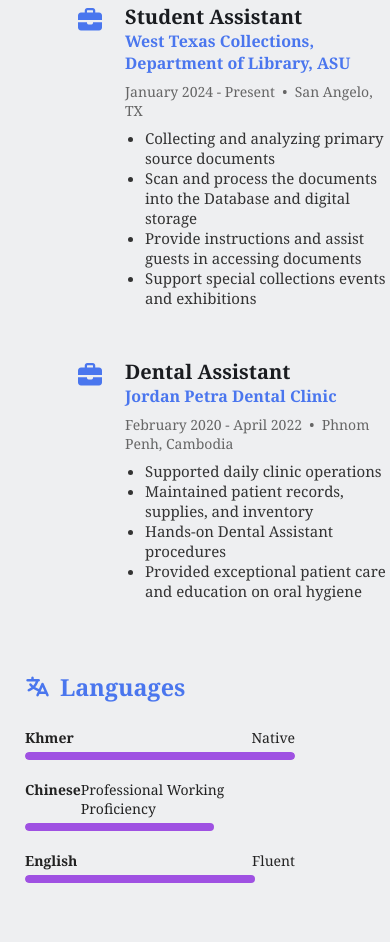
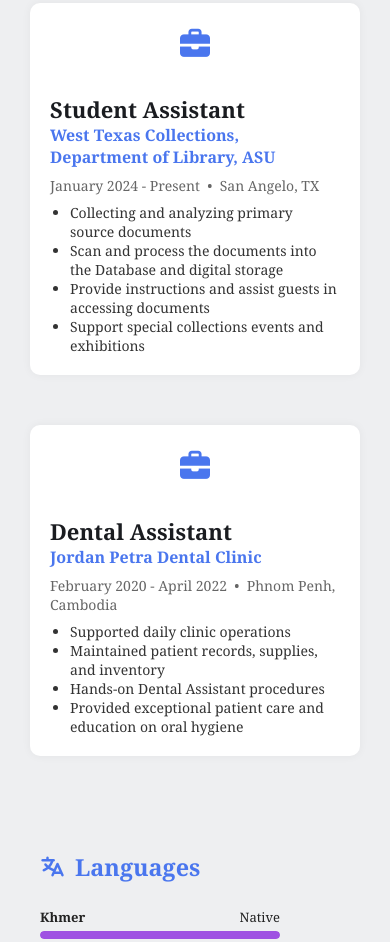
Before and after one commit to NoraUng/Personal-Portfolio, a plain HTML site: page index.html in a window 390 px wide. Shown: the part 3302-4244 px from the top of the page. Drawn offline with Linux system fonts and the light colour scheme.

Commit message:
Add files via upload

```diff
--- a/style.css
+++ b/style.css
@@ -473,4 +473,55 @@ nav .right a span {
   .contact-section {
     padding: 0 20px;
   }
+
+  /* SECTION 4: Work History */
+  .workHistory-section {
+    padding: 0 20px;
+  }
+
+  .workHistory-section .group {
+    flex-direction: column;
+    align-items: center;
+    text-align: center;
+  }
+
+  .work-cards {
+    width: 100%;
+    padding: 0 10px;
+  }
+
+  .work-card {
+    flex-direction: column;
+    align-items: center;
+    text-align: left;
+    padding: 20px;
+    background-color: white;
+    border-radius: 10px;
+    box-shadow: 0px 0px 10px rgba(0, 0, 0, 0.05);
+  }
+
+  .work-card .icon {
+    padding-left: 0;
+    font-size: 30px;
+  }
+
+  .work-card .content h3 {
+    font-size: 22px;
+    margin-top: 10px;
+  }
+
+  .work-card .meta,
+  .work-card ul {
+    font-size: 14px;
+  }
+
+  .languages-card {
+    width: 100%;
+    padding: 20px;
+    margin-top: 30px;
+  }
+
+  .language .label {
+    font-size: 13px;
+  }
 }
```
